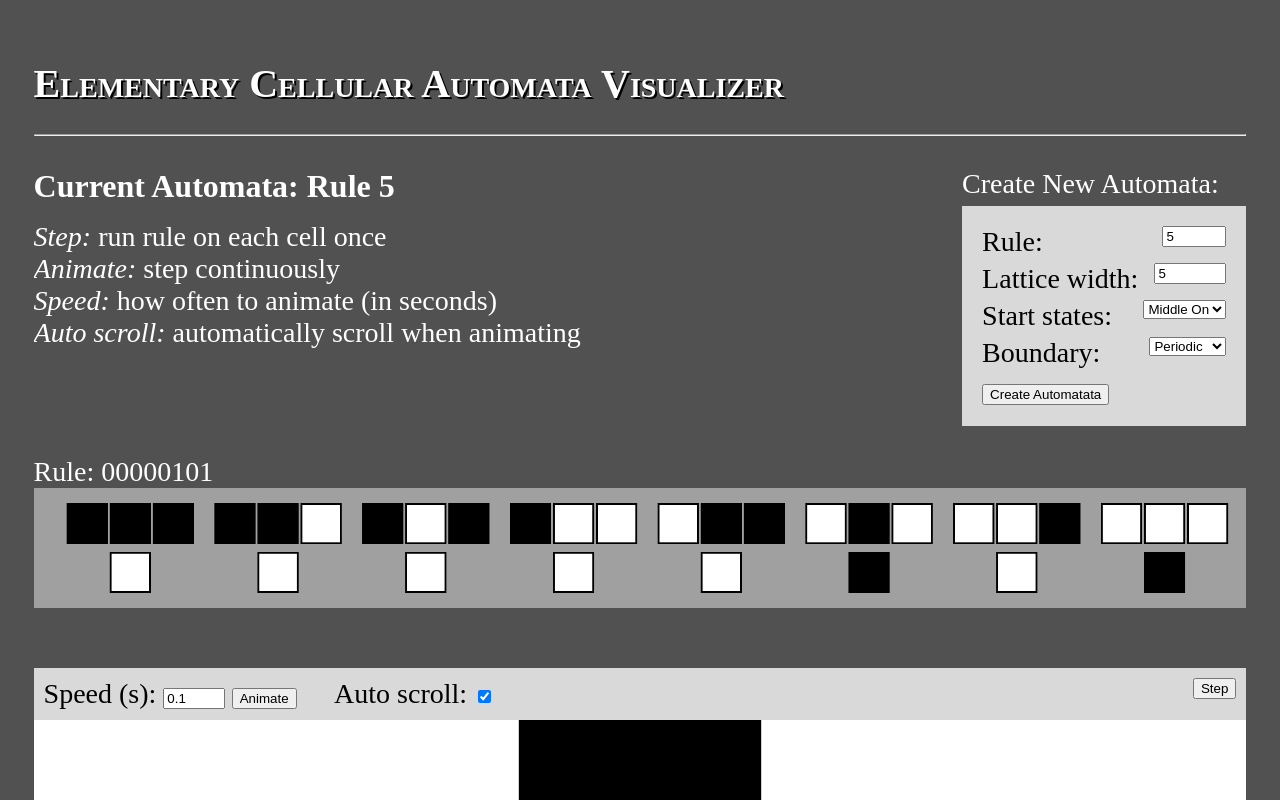
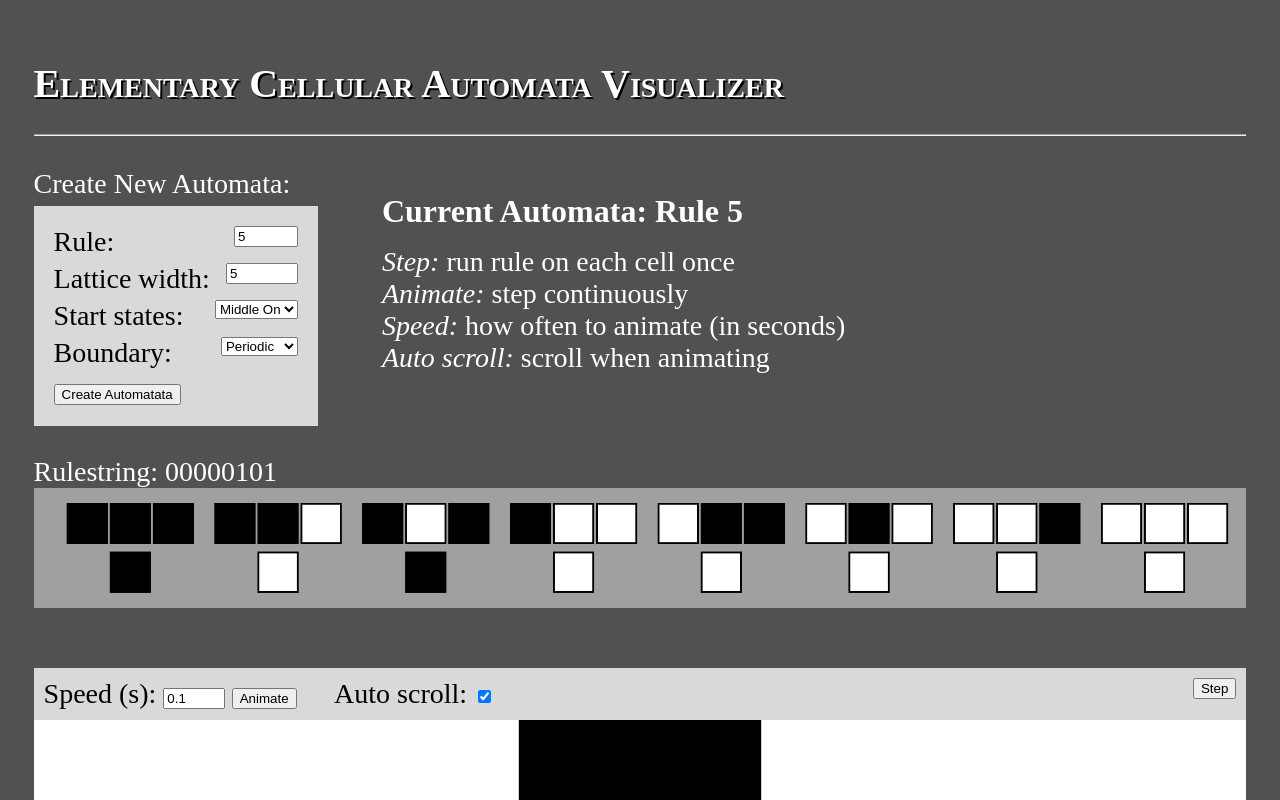
Before and after one commit to mcdoash/cellular-automata, a website built with Vite: page index.html in a window 1280 px wide. Both pictures are taken after typing "5", "5" into the empty fields and a click on the input "Create Automatata". Shown: the top 800 px of the page. Built offline with nearby package versions, Linux system fonts and the light colour scheme.

Commit message:
Notation & clarity fixes

```diff
--- a/index.html
+++ b/index.html
@@ -12,15 +12,6 @@
     <hr />
 
     <div id="top">
-      <div id="ca-info" class="info">
-        <h2 id="automata-title">Current Automata: <span id="automata-name"></span></h2>
-        <p><i>Step:</i> run rule on each cell once</p>
-        <p><i>Animate:</i> step continuously</p>
-        <p><i>Speed:</i> how often to animate (in seconds)</p>
-        <p><i>Auto scroll:</i> automatically scroll when animating</p>
-        <br/>
-      </div>
-
       <!-- Create a new cellular automata -->
       <div id="new-automata">
         <span>Create New Automata:</span>
@@ -51,10 +42,26 @@
           <input id="create" type="submit" value="Create Automatata" />
         </form>
       </div>
+
+      <!-- Instructions -->
+      <div id="app-info">
+        <p><i>Rule:</i> Wolfram code number from 0-255</p>
+        <p><i>Lattice width:</i> number of cells to use</p>
+        <p><i>Start states:</i> initial configuration</p>
+        <p><i>Boundary:</i> state at boundaries</p>
       </div>
+      <div id="ca-info" class="info">
+        <h2 id="automata-title">Current Automata: <span id="automata-name"></span></h2>
+        <p><i>Step:</i> run rule on each cell once</p>
+        <p><i>Animate:</i> step continuously</p>
+        <p><i>Speed:</i> how often to animate (in seconds)</p>
+        <p><i>Auto scroll:</i> scroll when animating</p>
+        <br/>
+      </div>
+    </div>
 
     <div id="rule-info" class="info">
-      Rule: <span id="rule-string"></span>
+      Rulestring: <span id="rule-string"></span>
       <canvas id="rule-display"></canvas>
     </div>
 
--- a/src/automata.mjs
+++ b/src/automata.mjs
@@ -1,9 +1,10 @@
 /**
  * Class representing a cellular automata
  * @property {number} width the lattice width (number of cells)
- * @property {Array}  cells 2D array of cell states
- * @property {string} rule local transition rule
+ * @property {Array}  cells array of cell states
+ * @property {string} rule local transition rulestring
  * @property {number} time current time step
+ * @property {string} boundary boundary condition type
  */
 const CA = class {
   /**
@@ -13,11 +14,8 @@ const CA = class {
    * @param {string} boundaryType boundary condition, either 'periodic', 'fixed', or 'reflexive'
    */
   constructor(rule, width, startType, boundaryType) {
-    // Format rule for easy access later
-    rule = rule.toString(2).padStart(8, '0'); // Byte string
-    rule = rule.split('').reverse().join(''); // Reverse
-    this.rule = rule;
-
+    // Convert rule number to rule string
+    this.rule = rule.toString(2).padStart(8, '0');
     this.width = width;
     this.time = 0;
 
@@ -27,7 +25,7 @@ const CA = class {
     // Ensure valid start type
     startType = ['middle', 'random'].includes(startType) ? startType : 'middle';
 
-    // Create array of cell
+    // Create array of cells
     if (startType === 'middle') { // All but middle off
       this.cells = [...new Array(this.width)].map(() => 0);
       this.cells[Math.floor(this.width / 2)] = 1;
@@ -64,7 +62,7 @@ const CA = class {
       const c = this.cells[i];
       const r = this.cells[i + 1] ?? rBound;
 
-      const n = parseInt(`${l}${c}${r}`, 2);
+      const n = 7 - parseInt(`${l}${c}${r}`, 2);
       nextGen[i] = parseInt(this.rule[n]);
     }
     this.cells = nextGen;
--- a/src/main.js
+++ b/src/main.js
@@ -43,10 +43,11 @@ function setup() {
     // Set info text
     $('#automata-name').text('Rule ' + rule);
     $('#rule-string').text(rule.toString(2).padStart(8, '0'));
+    $('#app-info').hide();
     $('.info').show();
     $('#automata').show();
 
-    // Clear canvases and draw first row
+    // Init canvases and draw ruleset
     setupCavas();
     drawRule();
 
@@ -97,7 +98,8 @@ function setup() {
  * @function drawRule
  */
 function drawRule() {
-  const ruleCtx = $('#rule-display')[0].getContext('2d');
+  const ruleCanvas = $('#rule-display')[0];
+  ruleCanvas.ctx = ruleCanvas.getContext('2d');
   const totalBoxes = 8 * 3;
   const maxWidth = $('#width').attr('max') * 2;
   const boxSize = Math.floor(maxWidth / totalBoxes);
@@ -105,34 +107,58 @@ function drawRule() {
   const sep = 5 * gap; // Between rules
 
   // Define resolution
-  $('#rule-display').attr('width', ((totalBoxes * boxSize) + (totalBoxes * gap) + (8 * sep)));
-  $('#rule-display').attr('height', ((boxSize * 2) + (sep / 2) + (gap / 2)));
-  ruleCtx.lineWidth = Math.floor(gap / 2);
+  ruleCanvas.width = (
+    (totalBoxes * boxSize)
+    + (totalBoxes * gap)
+    + (8 * sep)
+  );
+  ruleCanvas.height = (
+    (boxSize * 2)
+    + (sep / 2)
+    + (gap / 2)
+  );
+  ruleCanvas.ctx.lineWidth = Math.floor(gap / 2);
 
   // Draw boxes for each neighbourhood combination
   let ruleNum = 1;
   let boxNum = 0;
   for (let r = 7; r >= 0; r--) {
-    // Draw rule box
-    ruleCtx.beginPath();
-    ruleCtx.fillStyle = parseInt(M.rule[r]) ? 'black' : 'white';
-    const x = Math.floor(((ruleNum * (boxSize * 3)) + (ruleNum * (gap * 3)) + (ruleNum * sep)) - ((boxSize * 2) + (gap * 2)));
-    ruleCtx.rect(x, (boxSize + (sep / 2) + (ruleCtx.lineWidth / 2)), boxSize, boxSize);
-    ruleCtx.fill();
-    ruleCtx.stroke();
-
-    // Draw state boxes
+    // Draw neighbourhood state boxes
     const neighbourhood = r.toString(2).padStart(3, '0');
     for (let n = 0; n < 3; n++) {
-      ruleCtx.beginPath();
-      ruleCtx.fillStyle = parseInt(neighbourhood[n]) ? 'black' : 'white';
-      const extraGap = (n == 0) ? sep : 0;
-      const x = Math.floor((boxNum * boxSize) + (boxNum * gap) + ((ruleNum * sep) - extraGap) + extraGap);
-      ruleCtx.rect(x, (ruleCtx.lineWidth / 2), boxSize, boxSize);
-      ruleCtx.fill();
-      ruleCtx.stroke();
+      const x = Math.floor(
+        (boxNum * boxSize)
+        + (boxNum * gap)
+        + (ruleNum * sep)
+      );
+      const y = Math.floor(ruleCanvas.ctx.lineWidth / 2);
+
+      ruleCanvas.ctx.beginPath();
+      ruleCanvas.ctx.fillStyle = parseInt(neighbourhood[n]) ? 'black' : 'white';
+      ruleCanvas.ctx.rect(x, y, boxSize, boxSize);
+      ruleCanvas.ctx.fill();
+      ruleCanvas.ctx.stroke();
       boxNum++;
     }
+    // Draw output box
+    const x = Math.floor(
+      (ruleNum * boxSize * 3)
+      + (ruleNum * gap * 3)
+      + (ruleNum * sep)
+      - ((boxSize * 2) + (gap * 2))
+    );
+    const y = Math.floor(
+      boxSize
+      + (sep / 2)
+      + (ruleCanvas.ctx.lineWidth / 2)
+    );
+
+    ruleCanvas.ctx.beginPath();
+    ruleCanvas.ctx.fillStyle = parseInt(M.rule[r]) ? 'black' : 'white';
+    ruleCanvas.ctx.rect(x, y, boxSize, boxSize);
+    ruleCanvas.ctx.fill();
+    ruleCanvas.ctx.stroke();
+
     ruleNum++;
   }
 }
@@ -170,7 +196,7 @@ function drawRow() {
   // Draw new row in offscreen canvas
   for (let c = 0; c < M.width; c++) {
     offscreenCanvas.ctx.fillStyle = M.cells[c] ? 'black' : 'white';
-    offscreenCanvas.ctx.fillRect((cellSize * c), (M.time * cellSize), cellSize, cellSize);
+    offscreenCanvas.ctx.fillRect(cellSize * c, M.time * cellSize, cellSize, cellSize);
   }
   // Increase canvas height and draw image
   canvas.height += cellSize;
--- a/src/style.scss
+++ b/src/style.scss
@@ -19,8 +19,12 @@ h2 { font-size: 2rem; }
   display: -webkit-flex;
   display: flex;
   flex-wrap: wrap;
-  justify-content: space-between;
+  align-items: center;
+  gap: 5vw;
   overflow: hidden;
+
+  h2 { margin: 0 auto 1rem; }
+  p { margin: 0; }
 }
 
 #new-automata {
@@ -40,10 +44,6 @@ h2 { font-size: 2rem; }
 .info {
   display: none;
 
-  &#ca-info {
-    h2 { margin: 0 auto 1rem; }
-    p { margin: 0; }
-  }
   &#rule-info {
     margin: 2% 0 5%;
 
```
